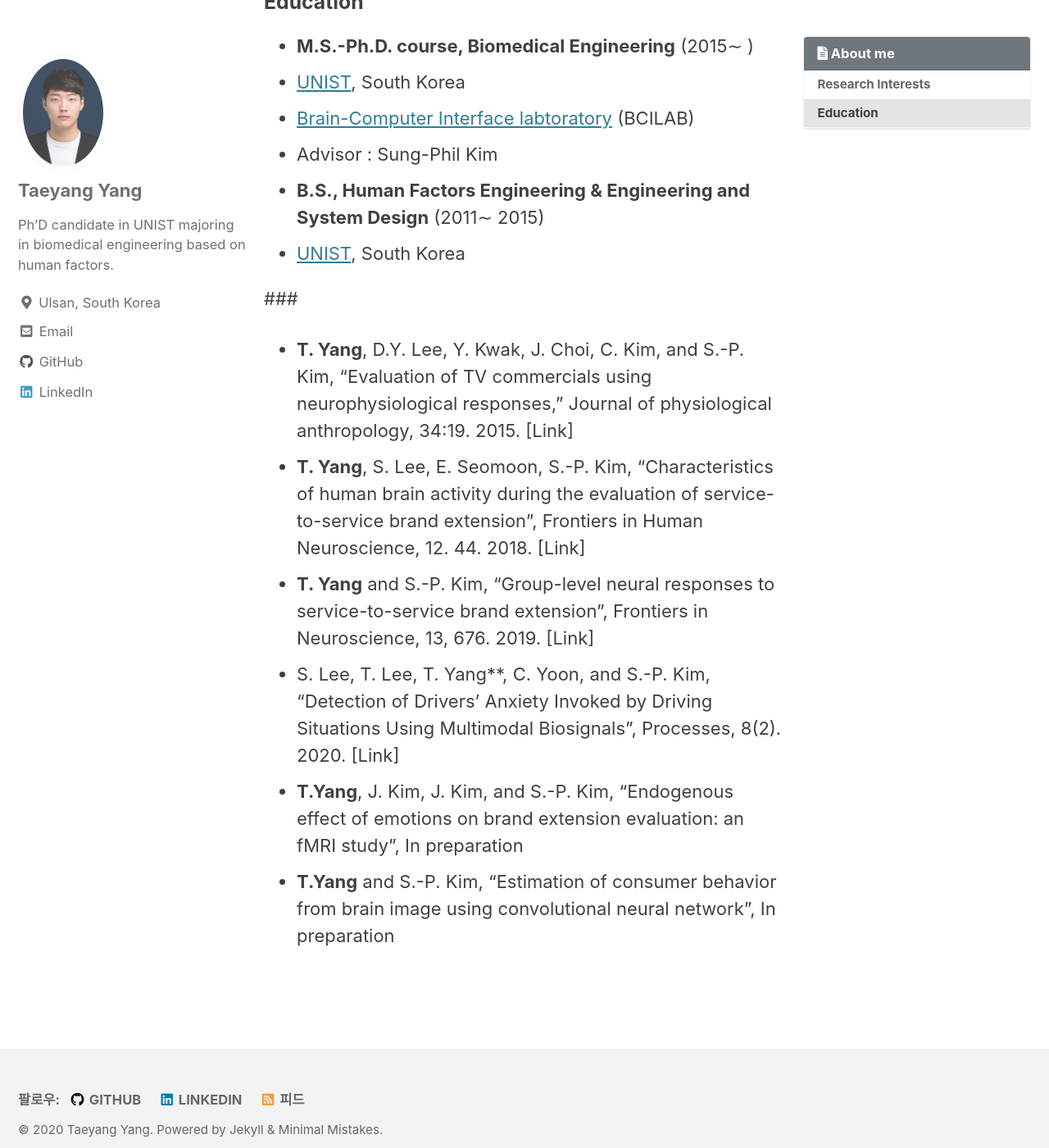
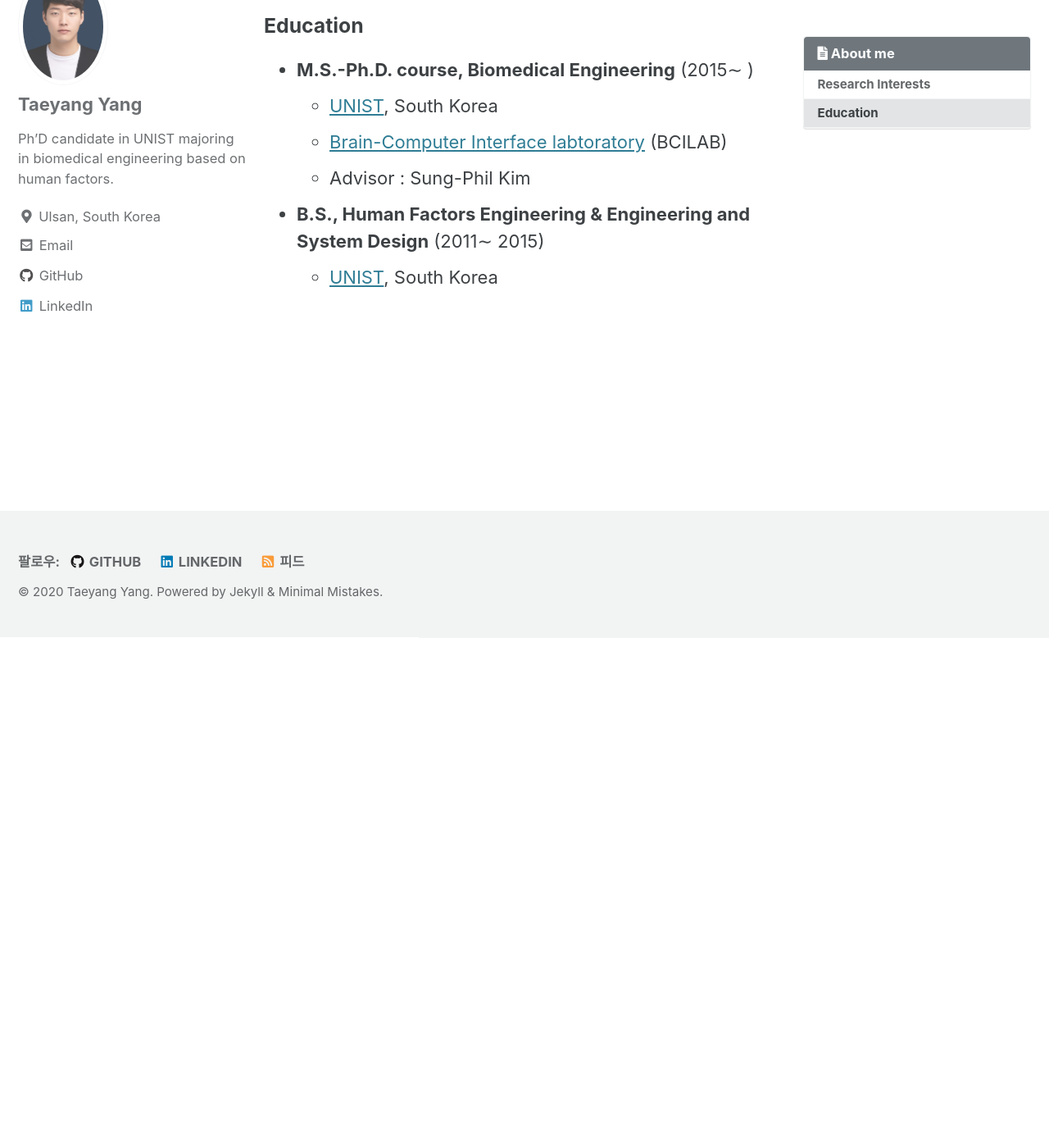
Before and after one commit to tyami/tyami.github.io, a Jekyll site: the page built from _pages/about.md, in a window 1280 px wide and 1400 px high, scrolled down 622 px. Shown: the whole window at 82% size. Built offline with Jekyll 4.4.1, drawn with Linux system fonts in a browser that asks for light colours; cached includes are drawn as plain includes.

Commit message:
Update about.md

```diff
--- a/_pages/about.md
+++ b/_pages/about.md
@@ -21,16 +22,8 @@ Department of Biomedical Engineering, UNIST
 
 ### Education
 - **M.S.-Ph.D. course, Biomedical Engineering** (2015∼ )
- - [UNIST](https://www.unist.ac.kr/), South Korea
- - [Brain-Computer Interface labtoratory](http://bci.unist.ac.kr) (BCILAB)
- - Advisor : Sung-Phil Kim
+  - [UNIST](https://www.unist.ac.kr/), South Korea
+  - [Brain-Computer Interface labtoratory](http://bci.unist.ac.kr) (BCILAB)
+  - Advisor : Sung-Phil Kim
 - **B.S., Human Factors Engineering & Engineering and System Design** (2011∼ 2015)
- - [UNIST](https://www.unist.ac.kr/), South Korea
-
-###
-- **T. Yang**, D.Y. Lee, Y. Kwak, J. Choi, C. Kim, and S.-P. Kim, “Evaluation of TV commercials using neurophysiological responses,” Journal of physiological anthropology, 34:19. 2015. [Link]
-- **T. Yang**, S. Lee, E. Seomoon, S.-P. Kim, "Characteristics of human brain activity during the evaluation of service-to-service brand extension", Frontiers in Human Neuroscience, 12. 44. 2018. [Link]
-- **T. Yang** and S.-P. Kim, "Group-level neural responses to service-to-service brand extension", Frontiers in Neuroscience, 13, 676. 2019. [Link]
-- S. Lee, T. Lee, T. Yang**, C. Yoon, and S.-P. Kim, "Detection of Drivers’ Anxiety Invoked by Driving Situations Using Multimodal Biosignals", Processes, 8(2). 2020. [Link]
-- **T.Yang**, J. Kim, J. Kim, and S.-P. Kim, "Endogenous effect of emotions on brand extension evaluation: an fMRI study", In preparation
-- **T.Yang** and S.-P. Kim, "Estimation of consumer behavior from brain image using convolutional neural network", In preparation
+  - [UNIST](https://www.unist.ac.kr/), South Korea
```
Also changed, not shown: other parts of _pages/about.md (+3 -2 lines).
